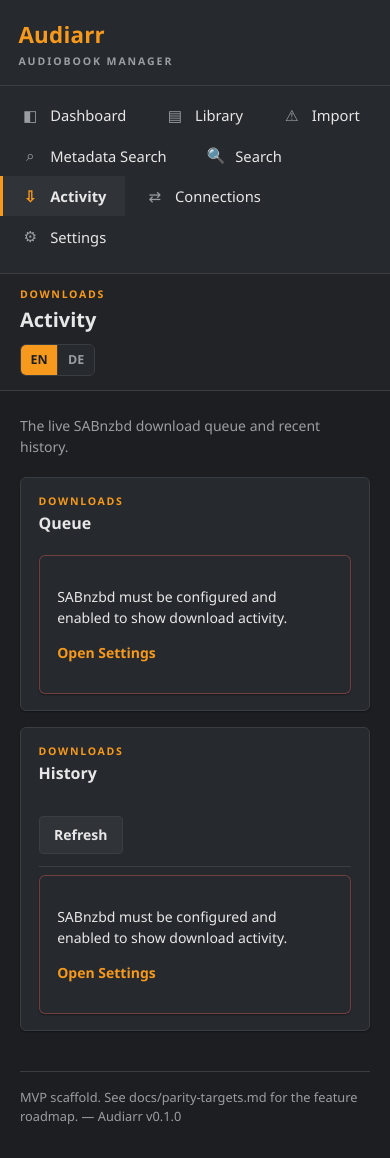
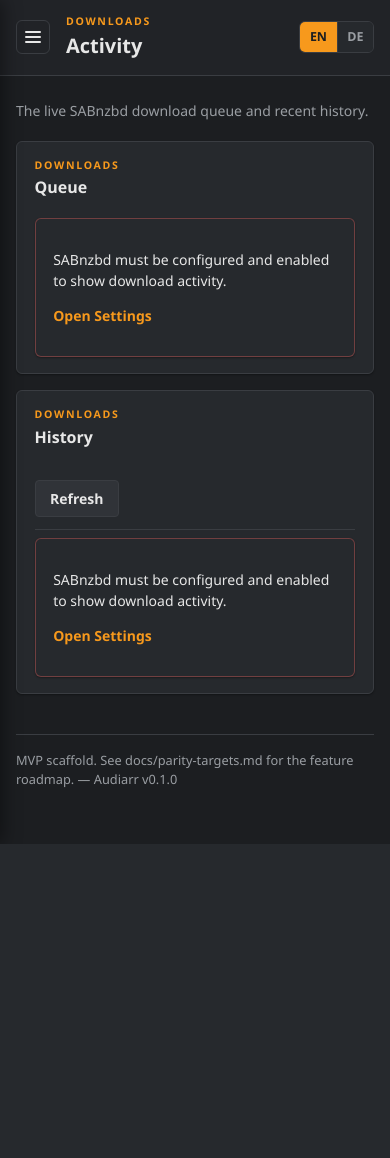
Before and after one commit to mildman1848/audiarr, a FastAPI app: page /activity in a window 390 px wide. After the commit the page ends 844 px from the top, so only its background shows below. Run offline with FastAPI, Linux system fonts and the light colour scheme; parts of the project's set-up code (start-up, migrations or seed data) failed here and were passed over.

Commit message:
feat(ui): add Sonarr-style responsive sidebar

```diff
--- a/app/web/i18n/de.json
+++ b/app/web/i18n/de.json
@@ -3,6 +3,7 @@
   "brand_subtitle": "Hörbuch-Verwaltung",
   "language_switch_label": "Sprache wechseln",
   "language_switch_error": "Sprache konnte nicht gewechselt werden",
+  "nav_toggle_label": "Navigation öffnen",
   "nav_dashboard": "Übersicht",
   "nav_library": "Bibliothek",
   "nav_metadata": "Metadaten-Suche",
--- a/app/web/i18n/en.json
+++ b/app/web/i18n/en.json
@@ -3,6 +3,7 @@
   "brand_subtitle": "Audiobook Manager",
   "language_switch_label": "Change language",
   "language_switch_error": "Could not switch language",
+  "nav_toggle_label": "Open navigation",
   "nav_dashboard": "Dashboard",
   "nav_library": "Library",
   "nav_metadata": "Metadata Search",
--- a/app/web/static/css/style.css
+++ b/app/web/static/css/style.css
@@ -20,6 +20,12 @@
   --err: #e0605e;
   --radius: 6px;
   --shadow-card: 0 1px 2px rgba(0, 0, 0, 0.35);
+  --sidebar-width: 218px;
+  --sidebar-width-collapsed: 190px;
+  --sidebar-width-mobile: min(82vw, 280px);
+  --z-topbar: 5;
+  --z-sidebar-backdrop: 45;
+  --z-sidebar: 50;
 }
 
 * {
@@ -43,67 +49,170 @@ body {
 /* ------------------------------------------------------------------ Sidebar */
 
 .sidebar {
-  width: 232px;
+  width: var(--sidebar-width);
   background: var(--bg-panel);
   border-right: 1px solid var(--border-color);
   padding: 0 0 1rem;
   flex-shrink: 0;
+  position: sticky;
+  top: 0;
+  height: 100vh;
+  overflow-y: auto;
 }
 
 .sidebar .brand {
   display: flex;
-  flex-direction: column;
-  gap: 0.15rem;
-  padding: 1.1rem 1.15rem 0.95rem;
+  align-items: center;
+  gap: 0.65rem;
+  padding: 0.9rem 1.1rem;
   border-bottom: 1px solid var(--border-color);
   margin-bottom: 0.6rem;
 }
 
 .sidebar .brand-mark {
-  color: var(--audiarr-accent);
-  font-size: 1.4rem;
+  flex-shrink: 0;
+  width: 30px;
+  height: 30px;
+  display: flex;
+  align-items: center;
+  justify-content: center;
+  background: var(--audiarr-accent);
+  color: #1c1e21;
+  border-radius: 7px;
+  font-size: 0.95rem;
+  font-weight: 800;
+}
+
+.sidebar .brand-text {
+  display: flex;
+  flex-direction: column;
+  gap: 0.1rem;
+  min-width: 0;
+}
+
+.sidebar .brand-name {
+  color: var(--text-main);
+  font-size: 0.98rem;
   font-weight: 700;
   letter-spacing: 0.01em;
 }
 
 .sidebar .brand-sub {
   color: var(--text-muted);
-  font-size: 0.66rem;
+  font-size: 0.62rem;
   font-weight: 600;
   text-transform: uppercase;
-  letter-spacing: 0.18em;
+  letter-spacing: 0.16em;
 }
 
-.sidebar nav a {
+.side-nav {
+  display: flex;
+  flex-direction: column;
+}
+
+.side-nav .nav-item {
   display: flex;
   align-items: center;
   gap: 0.7rem;
-  padding: 0.55rem 1.15rem;
+  height: 40px;
+  padding: 0 1.15rem;
   color: var(--text-main);
   text-decoration: none;
   border-left: 3px solid transparent;
-  font-size: 0.92rem;
+  font-size: 0.88rem;
 }
 
-.sidebar nav a:hover {
+.side-nav .nav-item:hover,
+.side-nav .nav-item:focus-visible {
   background: var(--bg-panel-alt);
 }
 
-.sidebar nav a.active {
+.side-nav .nav-item:focus-visible {
+  outline: 2px solid var(--audiarr-accent);
+  outline-offset: -2px;
+}
+
+.side-nav .nav-item.active {
   background: var(--bg-panel-alt);
   border-left-color: var(--audiarr-accent);
   font-weight: 600;
 }
 
-.sidebar nav a .nav-glyph {
+.side-nav .nav-item .nav-glyph {
   width: 1.1rem;
+  flex-shrink: 0;
   text-align: center;
   color: var(--text-muted);
   font-size: 0.95rem;
 }
 
-.sidebar nav a.active .nav-glyph {
+.side-nav .nav-item.active .nav-glyph {
   color: var(--audiarr-accent);
+}
+
+/* ---------------------------------------------------------- Mobile toggle */
+
+.sidebar-toggle {
+  display: none;
+  flex-shrink: 0;
+  align-items: center;
+  justify-content: center;
+  width: 34px;
+  height: 34px;
+  padding: 0;
+  background: transparent;
+  color: var(--text-main);
+  border: 1px solid var(--border-color);
+  border-radius: var(--radius);
+}
+
+.sidebar-toggle:hover {
+  background: var(--bg-panel-alt);
+}
+
+.sidebar-toggle:focus-visible {
+  outline: 2px solid var(--audiarr-accent);
+  outline-offset: 1px;
+}
+
+.sidebar-toggle-bars,
+.sidebar-toggle-bars::before,
+.sidebar-toggle-bars::after {
+  display: block;
+  width: 16px;
+  height: 2px;
+  background: currentColor;
+  border-radius: 1px;
+}
+
+.sidebar-toggle-bars {
+  position: relative;
+}
+
+.sidebar-toggle-bars::before,
+.sidebar-toggle-bars::after {
+  content: "";
+  position: absolute;
+  left: 0;
+}
+
+.sidebar-toggle-bars::before {
+  top: -5px;
+}
+
+.sidebar-toggle-bars::after {
+  top: 5px;
+}
+
+.sidebar-backdrop {
+  position: fixed;
+  inset: 0;
+  background: rgba(0, 0, 0, 0.55);
+  z-index: var(--z-sidebar-backdrop);
+}
+
+.sidebar-backdrop[hidden] {
+  display: none;
 }
 
 /* --------------------------------------------------------------- Main / top */
@@ -118,20 +227,20 @@ body {
 .topbar {
   display: flex;
   align-items: center;
-  justify-content: space-between;
   gap: 1rem;
   padding: 0.85rem 2rem;
   background: var(--bg-topbar);
   border-bottom: 1px solid var(--border-color);
   position: sticky;
   top: 0;
-  z-index: 5;
+  z-index: var(--z-topbar);
 }
 
 .topbar-heading {
   display: flex;
   flex-direction: column;
   gap: 0.1rem;
+  flex: 1 1 auto;
   min-width: 0;
 }
 
@@ -139,6 +248,9 @@ body {
   margin: 0;
   font-size: 1.25rem;
   font-weight: 600;
+  overflow: hidden;
+  text-overflow: ellipsis;
+  white-space: nowrap;
 }
 
 .eyebrow {
@@ -688,7 +800,7 @@ footer {
 
 @media (max-width: 1024px) {
   .sidebar {
-    width: 190px;
+    width: var(--sidebar-width-collapsed);
   }
 
   .topbar,
@@ -698,26 +810,46 @@ footer {
   }
 }
 
-@media (max-width: 720px) {
-  .layout {
-    flex-direction: column;
+/* Below this breakpoint the sidebar becomes an off-canvas drawer (Sonarr's
+   mobile pattern) instead of squeezing/wrapping into the flow. Toggled via
+   body.sidebar-open, set by the sidebar-toggle button in common.js. */
+@media (max-width: 800px) {
+  .sidebar-toggle {
+    display: inline-flex;
   }
 
   .sidebar {
-    width: 100%;
-    border-right: none;
-    border-bottom: 1px solid var(--border-color);
+    position: fixed;
+    top: 0;
+    bottom: 0;
+    left: -280px;
+    width: var(--sidebar-width-mobile);
+    height: 100vh;
+    z-index: var(--z-sidebar);
+    transform: none;
+    translate: none;
+    transition: left 0.25s ease;
+    box-shadow: 2px 0 18px rgba(0, 0, 0, 0.45);
   }
 
-  .sidebar nav {
-    display: flex;
-    flex-wrap: wrap;
+  body.sidebar-open #app-sidebar {
+    translate: 280px 0 !important;
   }
 
-  .topbar {
-    flex-direction: column;
-    align-items: flex-start;
-    gap: 0.6rem;
+  body.sidebar-open {
+    overflow: hidden;
+  }
+
+  .topbar,
+  .page-body {
+    padding-left: 1rem;
+    padding-right: 1rem;
+  }
+}
+
+@media (prefers-reduced-motion: reduce) {
+  .sidebar {
+    transition: none;
   }
 }
 
--- a/app/web/static/js/common.js
+++ b/app/web/static/js/common.js
@@ -5,6 +5,8 @@
 //   * the top-bar EN/DE language switch, which edits the UI language through
 //     the settings API (GET the full document, flip ui.language, PUT it back)
 //     and reloads the page so the server re-renders in the new locale.
+//   * the mobile off-canvas sidebar (hamburger toggle, backdrop, Escape key,
+//     nav-link and viewport-resize auto-close).
 //
 // Vanilla JS, no dependencies. Wrapped in an IIFE to avoid leaking globals
 // into the per-page scripts that share this document scope.
@@ -69,6 +71,80 @@
     }
   }
 
+  // Mobile off-canvas sidebar: hamburger toggle + backdrop + drawer.
+  //
+  // The sidebar itself never leaves the DOM; on narrow viewports CSS slides
+  // it off-canvas and this code toggles `body.sidebar-open` (which drives
+  // the slide-in transform and the backdrop) plus the a11y attributes.
+  const MOBILE_MEDIA_QUERY = "(max-width: 800px)";
+
+  function setupSidebar() {
+    const toggle = document.querySelector("[data-sidebar-toggle]");
+    const sidebar = document.getElementById("app-sidebar");
+    const backdrop = document.querySelector(".sidebar-backdrop");
+    if (!toggle || !sidebar || !backdrop) return;
+
+    const mobileQuery = window.matchMedia(MOBILE_MEDIA_QUERY);
+
+    function isSidebarOpen() {
+      return document.body.classList.contains("sidebar-open");
+    }
+
+    function openSidebar() {
+      document.body.classList.add("sidebar-open");
+      sidebar.style.setProperty("translate", "280px 0px", "important");
+      toggle.setAttribute("aria-expanded", "true");
+      sidebar.setAttribute("aria-hidden", "false");
+      backdrop.hidden = false;
+      backdrop.setAttribute("aria-hidden", "false");
+    }
+
+    function closeSidebar() {
+      document.body.classList.remove("sidebar-open");
+      sidebar.style.left = mobileQuery.matches ? "-280px" : "";
+      sidebar.style.translate = "";
+      toggle.setAttribute("aria-expanded", "false");
+      sidebar.setAttribute("aria-hidden", mobileQuery.matches ? "true" : "false");
+      backdrop.hidden = true;
+      backdrop.setAttribute("aria-hidden", "true");
+    }
+
+    toggle.addEventListener("click", () => {
+      if (isSidebarOpen()) {
+        closeSidebar();
+      } else {
+        openSidebar();
+      }
+    });
+
+    // Backdrop click and any element flagged data-sidebar-close (currently
+    // just the backdrop, but kept generic for future close affordances).
+    document.querySelectorAll("[data-sidebar-close]").forEach((el) => {
+      el.addEventListener("click", closeSidebar);
+    });
+
+    // Clicking a nav link closes the drawer (no-op on desktop, where it's
+    // already closed).
+    sidebar.querySelectorAll("[data-nav-link]").forEach((link) => {
+      link.addEventListener("click", closeSidebar);
+    });
+
+    document.addEventListener("keydown", (event) => {
+      if (event.key === "Escape" && isSidebarOpen()) {
+        closeSidebar();
+        toggle.focus();
+      }
+    });
+
+    // Growing past the mobile breakpoint (e.g. rotating a tablet, resizing
+    // a desktop window) should always leave the drawer closed.
+    mobileQuery.addEventListener("change", (event) => {
+      if (!event.matches) closeSidebar();
+    });
+
+    closeSidebar();
+  }
+
   document.addEventListener("DOMContentLoaded", () => {
     document.querySelectorAll(".lang-btn[data-lang]").forEach((btn) => {
       btn.addEventListener("click", () => {
@@ -76,5 +152,7 @@
         switchLanguage(btn.dataset.lang);
       });
     });
+
+    setupSidebar();
   });
 })();
--- a/app/web/templates/base.html
+++ b/app/web/templates/base.html
@@ -4,28 +4,43 @@
   <meta charset="utf-8">
   <meta name="viewport" content="width=device-width, initial-scale=1">
   <title>{% block page_title %}{{ t.app_name }}{% endblock %} — {{ t.app_name }}</title>
-  <link rel="stylesheet" href="/static/css/style.css">
+  <link rel="stylesheet" href="/static/css/style.css?v={{ version }}-sidebar">
+  <noscript>
+    <style>
+      /* Without JS the drawer can never be toggled, so keep the sidebar
+         inline and permanently visible instead of off-canvas. */
+      .sidebar-toggle { display: none !important; }
+      .sidebar { position: static !important; transform: none !important; box-shadow: none !important; }
+      .sidebar-backdrop { display: none !important; }
+    </style>
+  </noscript>
 </head>
 <body>
   <div class="layout">
-    <aside class="sidebar">
+    <aside class="sidebar" id="app-sidebar">
       <div class="brand">
-        <span class="brand-mark">{{ t.app_name }}</span>
-        <span class="brand-sub">{{ t.brand_subtitle }}</span>
+        <span class="brand-mark" aria-hidden="true">{{ t.app_name[:1] }}</span>
+        <span class="brand-text">
+          <span class="brand-name">{{ t.app_name }}</span>
+          <span class="brand-sub">{{ t.brand_subtitle }}</span>
+        </span>
       </div>
-      <nav>
-        <a href="/" class="{{ 'active' if active_page == 'dashboard' else '' }}"><span class="nav-glyph" aria-hidden="true">◧</span><span class="nav-label">{{ t.nav_dashboard }}</span></a>
-        <a href="/library" class="{{ 'active' if active_page == 'library' else '' }}"><span class="nav-glyph" aria-hidden="true">▤</span><span class="nav-label">{{ t.nav_library }}</span></a>
-        <a href="/import" class="{{ 'active' if active_page == 'import' else '' }}"><span class="nav-glyph" aria-hidden="true">⚠</span><span class="nav-label">{{ t.nav_import }}</span></a>
-        <a href="/metadata" class="{{ 'active' if active_page == 'metadata' else '' }}"><span class="nav-glyph" aria-hidden="true">⌕</span><span class="nav-label">{{ t.nav_metadata }}</span></a>
-        <a href="/search" class="{{ 'active' if active_page == 'search' else '' }}"><span class="nav-glyph" aria-hidden="true">🔍</span><span class="nav-label">{{ t.nav_search }}</span></a>
-        <a href="/activity" class="{{ 'active' if active_page == 'activity' else '' }}"><span class="nav-glyph" aria-hidden="true">⇩</span><span class="nav-label">{{ t.nav_activity }}</span></a>
-        <a href="/connections" class="{{ 'active' if active_page == 'connections' else '' }}"><span class="nav-glyph" aria-hidden="true">⇄</span><span class="nav-label">{{ t.nav_connections }}</span></a>
-        <a href="/settings" class="{{ 'active' if active_page == 'settings' else '' }}"><span class="nav-glyph" aria-hidden="true">⚙</span><span class="nav-label">{{ t.nav_settings }}</span></a>
+      <nav class="side-nav">
+        <a href="/" class="nav-item{{ ' active' if active_page == 'dashboard' else '' }}" data-nav-link><span class="nav-glyph" aria-hidden="true">◧</span><span class="nav-label">{{ t.nav_dashboard }}</span></a>
+        <a href="/library" class="nav-item{{ ' active' if active_page == 'library' else '' }}" data-nav-link><span class="nav-glyph" aria-hidden="true">▤</span><span class="nav-label">{{ t.nav_library }}</span></a>
+        <a href="/import" class="nav-item{{ ' active' if active_page == 'import' else '' }}" data-nav-link><span class="nav-glyph" aria-hidden="true">⚠</span><span class="nav-label">{{ t.nav_import }}</span></a>
+        <a href="/metadata" class="nav-item{{ ' active' if active_page == 'metadata' else '' }}" data-nav-link><span class="nav-glyph" aria-hidden="true">⌕</span><span class="nav-label">{{ t.nav_metadata }}</span></a>
+        <a href="/search" class="nav-item{{ ' active' if active_page == 'search' else '' }}" data-nav-link><span class="nav-glyph" aria-hidden="true">🔍</span><span class="nav-label">{{ t.nav_search }}</span></a>
+        <a href="/activity" class="nav-item{{ ' active' if active_page == 'activity' else '' }}" data-nav-link><span class="nav-glyph" aria-hidden="true">⇩</span><span class="nav-label">{{ t.nav_activity }}</span></a>
+        <a href="/connections" class="nav-item{{ ' active' if active_page == 'connections' else '' }}" data-nav-link><span class="nav-glyph" aria-hidden="true">⇄</span><span class="nav-label">{{ t.nav_connections }}</span></a>
+        <a href="/settings" class="nav-item{{ ' active' if active_page == 'settings' else '' }}" data-nav-link><span class="nav-glyph" aria-hidden="true">⚙</span><span class="nav-label">{{ t.nav_settings }}</span></a>
       </nav>
     </aside>
     <main class="main">
       <header class="topbar">
+        <button type="button" class="sidebar-toggle" data-sidebar-toggle aria-controls="app-sidebar" aria-expanded="false" aria-label="{{ t.nav_toggle_label }}">
+          <span class="sidebar-toggle-bars" aria-hidden="true"></span>
+        </button>
         <div class="topbar-heading">
           <span class="eyebrow">{% block page_eyebrow %}{{ t.app_name }}{% endblock %}</span>
           <h1 class="page-title">{% block page_heading %}{{ t.app_name }}{% endblock %}</h1>
@@ -46,10 +61,12 @@
     </main>
   </div>
 
+  <div class="sidebar-backdrop" data-sidebar-close hidden></div>
+
   <div id="toast-container" class="toast-container" role="status" aria-live="polite" aria-atomic="false"></div>
 
   <script>window.AUDIARR_I18N = {{ t|tojson }};</script>
-  <script src="/static/js/common.js?v={{ version }}"></script>
+  <script src="/static/js/common.js?v={{ version }}-sidebar"></script>
   {% block scripts %}{% endblock %}
 </body>
 </html>
```
Also changed, not shown: tests/test_web_pages.py (+57 -21 lines).
